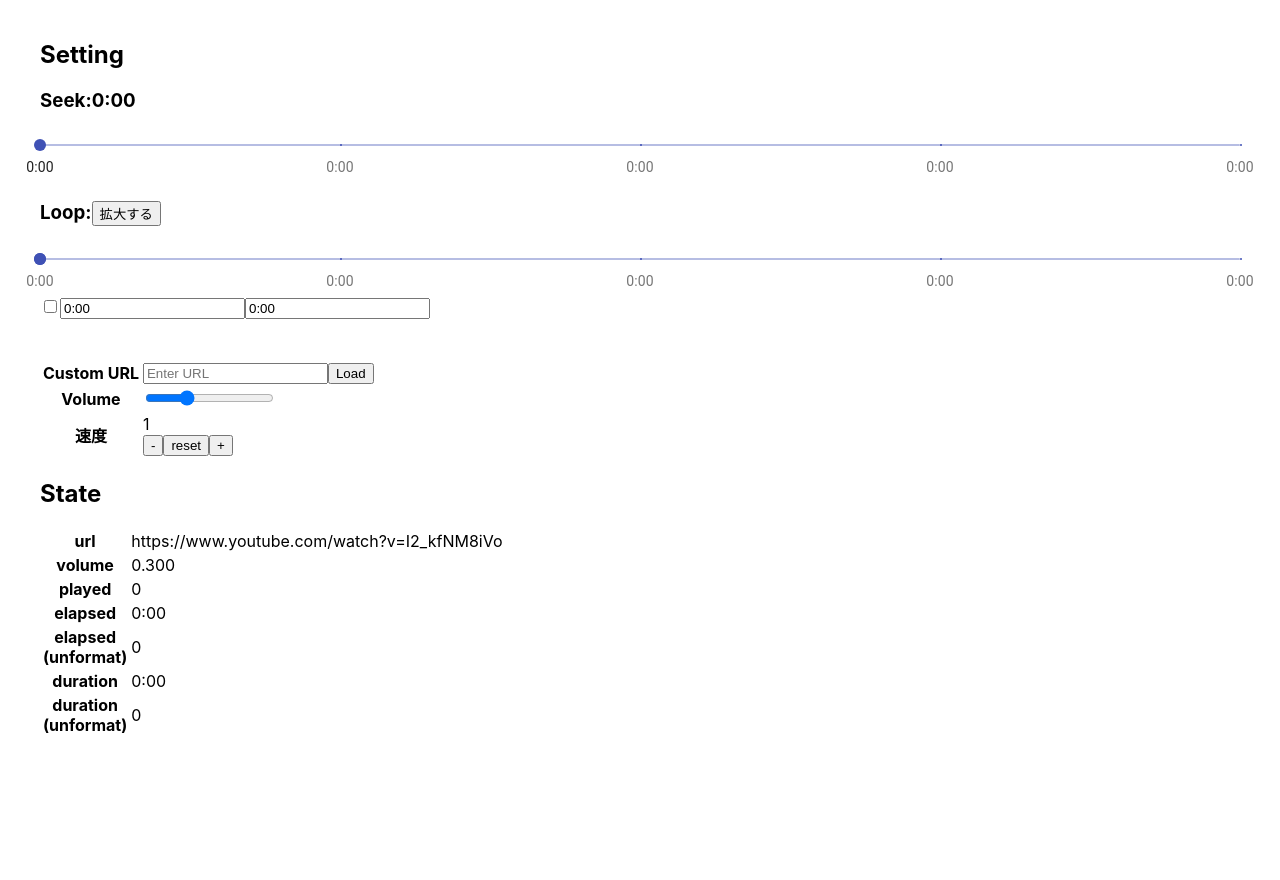
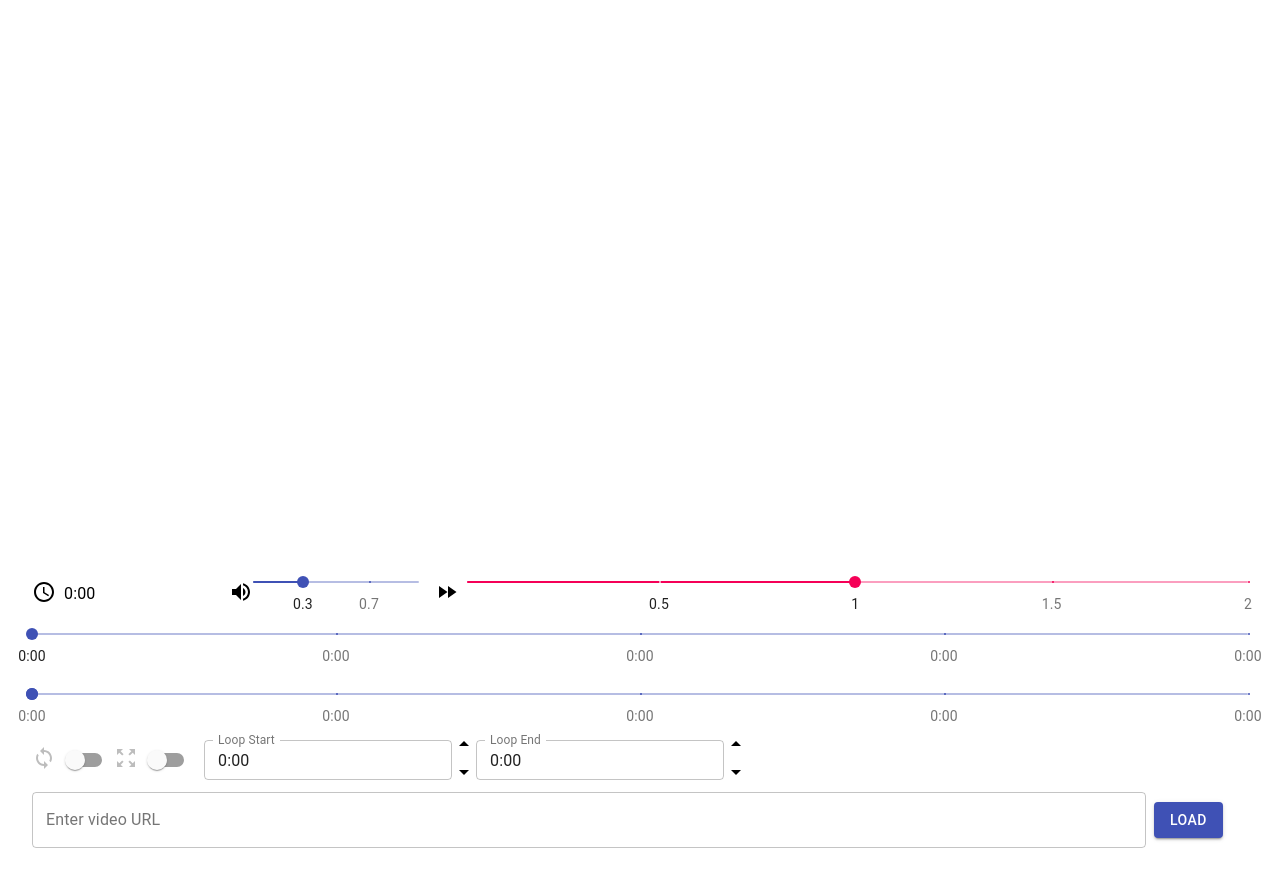
Before and after one commit to ysirman/viphkee, a React (Create React App) app: page / in a window 1280 px wide. Before the commit the page ends 800 px from the top, so only its background shows below. Built offline with nearby package versions, Linux system fonts and the light colour scheme.

Commit message:
fix layout using Material-UI

```diff
--- a/src/App.tsx
+++ b/src/App.tsx
@@ -5,6 +5,22 @@ import { PlayerState, Progress } from "./Types";
 
 import Slider from "@material-ui/core/Slider";
 import Box from "@material-ui/core/Box";
+import Grid from "@material-ui/core/Grid";
+import Typography from "@material-ui/core/Typography";
+import Switch from "@material-ui/core/Switch";
+import TextField from "@material-ui/core/TextField";
+import Button from "@material-ui/core/Button";
+import FormControl from "@material-ui/core/FormControl";
+import OutlinedInput from "@material-ui/core/OutlinedInput";
+import InputLabel from "@material-ui/core/InputLabel";
+
+import VolumeUp from "@material-ui/icons/VolumeUp";
+import LoopIcon from "@material-ui/icons/Loop";
+import ZoomOutMapIcon from "@material-ui/icons/ZoomOutMap";
+import ArrowDropUpIcon from "@material-ui/icons/ArrowDropUp";
+import ArrowDropDownIcon from "@material-ui/icons/ArrowDropDown";
+import FastForwardIcon from "@material-ui/icons/FastForward";
+import ScheduleIcon from "@material-ui/icons/Schedule";
 
 const App: React.FC = () => {
   const inputUrlEl = useRef(document.createElement("input"));
@@ -42,7 +58,7 @@ const App: React.FC = () => {
     if (validateHHMMSS(loopState.start)) {
       return;
     }
-    if (validateHHMMSS(loopState.end)) {
+    if (validateHHMMSS(loopState.end) || loopState.end === "0:00") {
       return;
     }
     setLoopState({ ...loopState, isLoop: !loopState.isLoop });
@@ -79,12 +95,10 @@ const App: React.FC = () => {
     return parseInt(time);
   };
 
-  const handlePlaybackRate = (plusOrMinus: number) => {
-    const rate = state.playbackRate + plusOrMinus * 0.25;
-    if (rate < 0.25) {
-      return;
+  const handlePlaybackRate = (_: any, rate: number | number[]) => {
+    if (typeof rate === "number") {
+      setState({ ...state, playbackRate: rate });
     }
-    setState({ ...state, playbackRate: rate });
   };
 
   const handleProgress = (progress: Progress) => {
@@ -211,13 +225,61 @@ const App: React.FC = () => {
     }
   };
 
+  const handleVolume = (_: any, newValue: number | number[]) => {
+    if (typeof newValue === "number") {
+      setState({ ...state, volume: newValue });
+    }
+  };
+
+  const handleLoopStartUpDown = (plusOrMinus: number) => {
+    const newStartValue = timeToSeconds(loopState.start) + 1 * plusOrMinus;
+    if (newStartValue >= 0 && newStartValue < timeToSeconds(loopState.end)) {
+      setLoopState({
+        ...loopState,
+        start: secondsToTime(newStartValue),
+      });
+    }
+  };
+
+  const handleLoopEndUpDown = (plusOrMinus: number) => {
+    const newEndValue = timeToSeconds(loopState.end) + 1 * plusOrMinus;
+    if (
+      newEndValue <= state.duration &&
+      newEndValue > timeToSeconds(loopState.start)
+    ) {
+      setLoopState({
+        ...loopState,
+        end: secondsToTime(newEndValue),
+      });
+    }
+  };
+
+  const handleUrlLoadButton = (url: string) => {
+    const pattern = new RegExp(
+      "^(https?:\\/\\/)?" + // protocol
+        "((([a-z\\d]([a-z\\d-]*[a-z\\d])*)\\.)+[a-z]{2,}|" + // domain name
+        "((\\d{1,3}\\.){3}\\d{1,3}))" + // OR ip (v4) address
+        "(\\:\\d+)?(\\/[-a-z\\d%_.~+]*)*" + // port and path
+        "(\\?[;&a-z\\d%_.~+=-]*)?" + // query string
+        "(\\#[-a-z\\d_]*)?$",
+      "i"
+    ); // fragment locator
+    if (pattern.test(url)) {
+      setState({ ...state, url: url });
+    }
+  };
+
   return (
-    <Box className="App" m={5}>
+    <Box className="App">
       <ReactPlayer
         ref={(ref) => setPlayer(ref)}
         className="react-player"
         width="100%"
-        height="100%"
+        height={
+          window.innerWidth > 1024
+            ? "calc(100vh - 240px)"
+            : "calc((9 / 16) * 100vw)"
+        }
         url={state.url}
         volume={state.volume}
         playing={state.playing}
@@ -230,13 +292,74 @@ const App: React.FC = () => {
         onProgress={(state) => handleProgress(state)}
         onDuration={(state) => handleDuration(state)}
       />
-      <h2>Setting</h2>
-      <Box>
-        <h3>Seek:{secondsToTime(state.duration * state.played)}</h3>
+      <Box m={4} mt={1}>
+        <Box mb={1}>
+          <Grid container spacing={2} alignItems="center">
+            <Grid
+              container
+              item
+              xs={2}
+              spacing={1}
+              alignItems="center"
+              justify="center"
+            >
+              <Grid item>
+                <ScheduleIcon />
+              </Grid>
+              <Grid item xs>
+                <Typography>
+                  {secondsToTime(state.duration * state.played)}
+                </Typography>
+              </Grid>
+            </Grid>
+            <Grid container item xs={2} alignItems="center">
+              <Grid item>
+                <VolumeUp />
+              </Grid>
+              <Grid item xs>
+                <Slider
+                  min={0}
+                  max={1}
+                  step={0.01}
+                  marks={[
+                    { value: 0.3, label: 0.3 },
+                    { value: 0.7, label: 0.7 },
+                  ]}
+                  valueLabelDisplay={"auto"}
+                  value={state.volume}
+                  onChange={handleVolume}
+                  aria-labelledby="continuous-slider"
+                />
+              </Grid>
+            </Grid>
+            <Grid container item xs spacing={1} alignItems="center">
+              <Grid item>
+                <FastForwardIcon />
+              </Grid>
+              <Grid item xs>
+                <Slider
+                  min={0.01}
+                  max={2}
+                  step={0.01}
+                  marks={[
+                    { value: 0.5, label: 0.5 },
+                    { value: 1, label: 1 },
+                    { value: 1.5, label: 1.5 },
+                    { value: 2, label: 2 },
+                  ]}
+                  valueLabelDisplay={"auto"}
+                  color={"secondary"}
+                  value={state.playbackRate}
+                  onChange={handlePlaybackRate}
+                />
+              </Grid>
+            </Grid>
+          </Grid>
           <Slider
             min={0}
             max={0.999999}
             step={0.000001}
+            color={loopState.isLoop ? "secondary" : "primary"}
             value={state.played}
             marks={seekMarks}
             valueLabelDisplay={"auto"}
@@ -246,17 +369,12 @@ const App: React.FC = () => {
             onChangeCommitted={handleSeekMouseUp}
           />
         </Box>
-      <Box mb={5}>
-        <h3>
-          Loop:
-          <button onClick={handleZooming}>
-            {zoomState.isZoom ? "拡大解除する" : "拡大する"}
-          </button>
-        </h3>
+        <Box>
           <Slider
             min={zoomState.isZoom ? zoomState.min : 0}
             max={zoomState.isZoom ? zoomState.max : 100}
             step={0.0000000001}
+            color={zoomState.isZoom ? "secondary" : "primary"}
             value={[
               (timeToSeconds(loopState.start) / state.duration) * 100,
               (timeToSeconds(loopState.end) / state.duration) * 100,
@@ -273,126 +391,99 @@ const App: React.FC = () => {
             valueLabelFormat={(v) => secondsToTime((v / 100) * state.duration)}
             onChange={handleChangeRange}
           />
-        <input
-          type="checkbox"
-          checked={loopState.isLoop}
-          onChange={handleLooping}
+          <Grid container spacing={1} justify="flex-start" alignItems="center">
+            <Grid item>
+              <Grid container alignItems="center">
+                <Grid item>
+                  <LoopIcon color={loopState.isLoop ? "action" : "disabled"} />
+                </Grid>
+                <Grid item>
+                  <Switch checked={loopState.isLoop} onChange={handleLooping} />
+                </Grid>
+                <Grid item>
+                  <ZoomOutMapIcon
+                    color={zoomState.isZoom ? "action" : "disabled"}
                   />
-        <input
-          type="text"
-          placeholder="Loop Start"
+                </Grid>
+                <Grid item>
+                  <Switch checked={zoomState.isZoom} onChange={handleZooming} />
+                </Grid>
+              </Grid>
+            </Grid>
+            <Grid item>
+              <Grid container alignItems="center">
+                <Grid container item xs alignItems="center">
+                  <Grid item>
+                    <TextField
+                      label="Loop Start"
+                      variant="outlined"
+                      size="small"
                       value={loopState.start}
                       onChange={(e) => handleLoopStart(e.target.value)}
                     />
-        <input
-          type="text"
-          placeholder="Loop End"
+                  </Grid>
+                  <Grid item>
+                    <div>
+                      <ArrowDropUpIcon
+                        onClick={() => handleLoopStartUpDown(1)}
+                      />
+                    </div>
+                    <div>
+                      <ArrowDropDownIcon
+                        onClick={() => handleLoopStartUpDown(-1)}
+                      />
+                    </div>
+                  </Grid>
+                </Grid>
+                <Grid container item xs alignItems="center">
+                  <Grid item>
+                    <TextField
+                      label="Loop End"
+                      variant="outlined"
+                      size="small"
                       value={loopState.end}
                       onChange={(e) => handleLoopEnd(e.target.value)}
                     />
+                  </Grid>
+                  <Grid item>
+                    <div>
+                      <ArrowDropUpIcon onClick={() => handleLoopEndUpDown(1)} />
+                    </div>
+                    <div>
+                      <ArrowDropDownIcon
+                        onClick={() => handleLoopEndUpDown(-1)}
+                      />
+                    </div>
+                  </Grid>
+                </Grid>
+              </Grid>
+            </Grid>
+          </Grid>
         </Box>
-      <table>
-        <tbody>
-          <tr>
-            <th>Custom URL</th>
-            <td>
-              <input ref={inputUrlEl} type="text" placeholder="Enter URL" />
-              <button
-                onClick={() =>
-                  setState({ ...state, url: inputUrlEl.current.value })
-                }
+        <Grid container spacing={1} alignItems="center">
+          <Grid item sm={11} xs={10}>
+            <FormControl fullWidth variant="outlined">
+              <InputLabel htmlFor="outlined-adornment-amount">
+                Enter video URL
+              </InputLabel>
+              <OutlinedInput
+                id="outlined-adornment-amount"
+                inputRef={inputUrlEl}
+                labelWidth={120}
+              />
+            </FormControl>
+          </Grid>
+          <Grid item sm={1} xs={2}>
+            <Button
+              variant="contained"
+              color="primary"
+              onClick={() => handleUrlLoadButton(inputUrlEl.current.value)}
             >
               Load
-              </button>
-            </td>
-          </tr>
-          <tr>
-            <th>Volume</th>
-            <td>
-              <input
-                type="range"
-                min={0}
-                max={1}
-                step="any"
-                value={state.volume}
-                onChange={(e) =>
-                  setState({ ...state, volume: parseFloat(e.target.value) })
-                }
-              />
-            </td>
-          </tr>
-          <tr>
-            <th>速度</th>
-            <td>
-              {state.playbackRate}
-              <br />
-              <button
-                onClick={() => {
-                  handlePlaybackRate(-1);
-                }}
-              >
-                -
-              </button>
-              <button
-                onClick={() => {
-                  setState({ ...state, playbackRate: 1 });
-                }}
-              >
-                reset
-              </button>
-              <button
-                onClick={() => {
-                  handlePlaybackRate(1);
-                }}
-              >
-                +
-              </button>
-            </td>
-          </tr>
-        </tbody>
-      </table>
-
-      <h2>State</h2>
-      <table>
-        <tbody>
-          <tr>
-            <th>url</th>
-            <td>{state.url}</td>
-          </tr>
-          <tr>
-            <th>volume</th>
-            <td>{state.volume.toFixed(3)}</td>
-          </tr>
-          <tr>
-            <th>played</th>
-            <td>{state.played}</td>
-          </tr>
-          <tr>
-            <th>elapsed</th>
-            <td>{secondsToTime(state.duration * state.played)}</td>
-          </tr>
-          <tr>
-            <th>
-              elapsed
-              <br />
-              (unformat)
-            </th>
-            <td>{state.duration * state.played}</td>
-          </tr>
-          <tr>
-            <th>duration</th>
-            <td>{secondsToTime(state.duration)}</td>
-          </tr>
-          <tr>
-            <th>
-              duration
-              <br />
-              (unformat)
-            </th>
-            <td>{state.duration}</td>
-          </tr>
-        </tbody>
-      </table>
+            </Button>
+          </Grid>
+        </Grid>
+      </Box>
     </Box>
   );
 };
```
Lines whose indentation alone changed are shown as unchanged.
